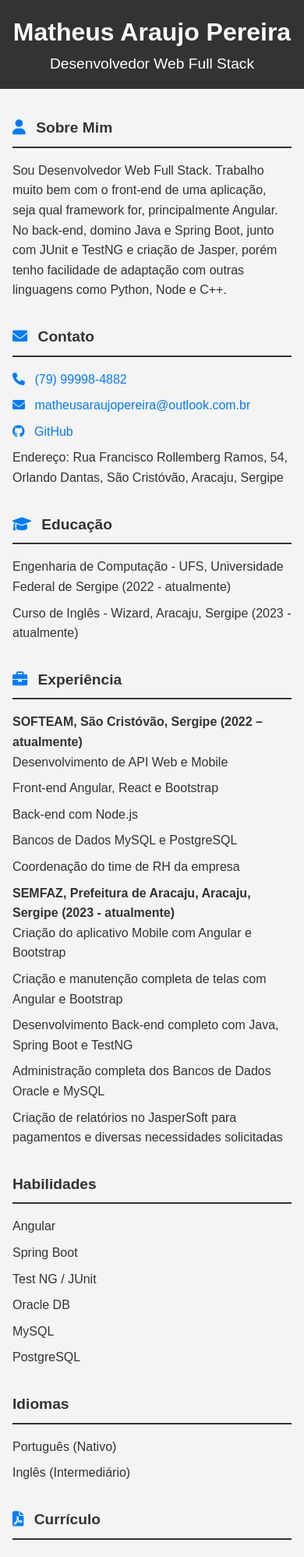
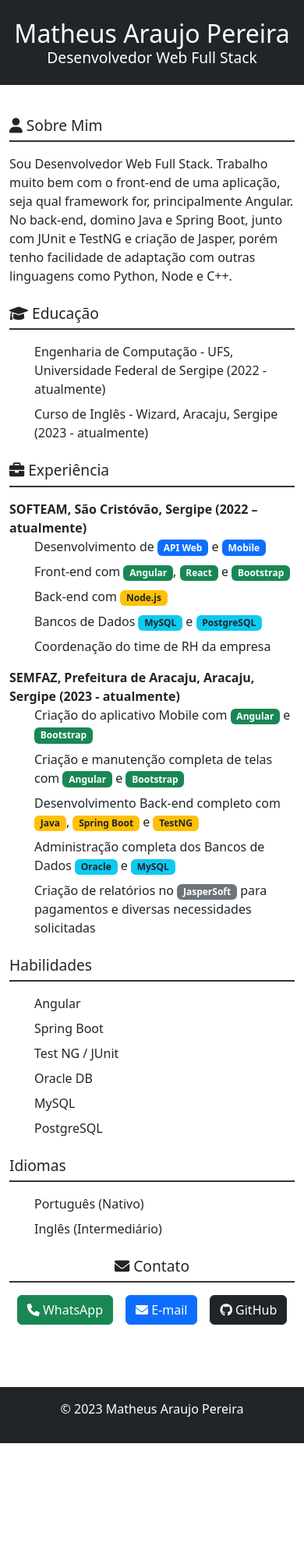
Before and after one commit to matheus-araujo-pereira/meu-curriculo, a plain HTML site: page index.html in a window 390 px wide. Shown: the top 1997 px of the page at 78% size. After the commit the page ends 1851 px from the top, so only its background shows below. Drawn offline with nearby package versions, Linux system fonts and the light colour scheme.

Commit message:
melhora o layout do currículo com responsividade, estilização de seções e ícones, e remove estilos desnecessários

```diff
--- a/index.html
+++ b/index.html
@@ -7,67 +7,53 @@
     <title>Currículo - Matheus Araujo Pereira</title>
     <link rel="stylesheet" href="style.css">
     <link rel="stylesheet" href="https://cdnjs.cloudflare.com/ajax/libs/font-awesome/6.0.0-beta3/css/all.min.css">
+    <link rel="stylesheet" href="https://cdn.jsdelivr.net/npm/bootstrap@5.3.0/dist/css/bootstrap.min.css">
 </head>
 
 <body>
-    <header>
+    <header class="bg-dark text-white text-center py-4">
         <h1>Matheus Araujo Pereira</h1>
-        <h2>Desenvolvedor Web Full Stack</h2>
+        <h2 class="fw-light">Desenvolvedor Web Full Stack</h2>
     </header>
-    <main>
-        <section id="sobre">
+    <main class="container my-4" style="max-width: 1200px;">
+        <section id="sobre" class="mb-4">
             <h3><i class="fa fa-user"></i> Sobre Mim</h3>
             <p>Sou Desenvolvedor Web Full Stack. Trabalho muito bem com o front-end de uma aplicação, seja qual
                 framework for, principalmente Angular. No back-end, domino Java e Spring Boot, junto com JUnit e TestNG
                 e criação de Jasper, porém tenho facilidade de adaptação com outras linguagens como Python, Node e C++.
             </p>
         </section>
-        <section id="contato">
-            <h3><i class="fa fa-envelope"></i> Contato</h3>
-            <ul>
-                <li><i class="fa fa-phone"></i> <a
-                        href="https://wa.me/SEU_NUMERO?text=Olá%20Matheus,%20gostaria%20de%20entrar%20em%20contato!">(79)
-                        99998-4882</a></li>
-                <li><i class="fa fa-envelope"></i> <a
-                        href="mailto:matheusaraujopereira@outlook.com.br">matheusaraujopereira@outlook.com.br</a></li>
-                <li><i class="fab fa-github"></i> <a href="https://github.com/matheus-araujo-pereira"
-                        target="_blank">GitHub</a></li>
-                <li>Endereço: Rua Francisco Rollemberg Ramos, 54, Orlando Dantas, São Cristóvão, Aracaju, Sergipe</li>
-            </ul>
-        </section>
-        <section id="educacao">
+        <section id="educacao" class="mb-4">
             <h3><i class="fa fa-graduation-cap"></i> Educação</h3>
             <ul>
                 <li>Engenharia de Computação - UFS, Universidade Federal de Sergipe (2022 - atualmente)</li>
                 <li>Curso de Inglês - Wizard, Aracaju, Sergipe (2023 - atualmente)</li>
             </ul>
         </section>
-        <section id="experiencia">
+        <section id="experiencia" class="mb-4">
             <h3><i class="fa fa-briefcase"></i> Experiência</h3>
-            <ul>
-                <li>
+            <div class="mb-3">
                 <strong>SOFTEAM, São Cristóvão, Sergipe (2022 – atualmente)</strong>
                 <ul>
-                        <li>Desenvolvimento de API Web e Mobile</li>
-                        <li>Front-end Angular, React e Bootstrap</li>
-                        <li>Back-end com Node.js</li>
-                        <li>Bancos de Dados MySQL e PostgreSQL</li>
+                    <li>Desenvolvimento de <span class="badge bg-primary">API Web</span> e <span class="badge bg-primary">Mobile</span></li>
+                    <li>Front-end com <span class="badge bg-success">Angular</span>, <span class="badge bg-success">React</span> e <span class="badge bg-success">Bootstrap</span></li>
+                    <li>Back-end com <span class="badge bg-warning text-dark">Node.js</span></li>
+                    <li>Bancos de Dados <span class="badge bg-info text-dark">MySQL</span> e <span class="badge bg-info text-dark">PostgreSQL</span></li>
                     <li>Coordenação do time de RH da empresa</li>
                 </ul>
-                </li>
-                <li>
+            </div>
+            <div>
                 <strong>SEMFAZ, Prefeitura de Aracaju, Aracaju, Sergipe (2023 - atualmente)</strong>
                 <ul>
-                        <li>Criação do aplicativo Mobile com Angular e Bootstrap</li>
-                        <li>Criação e manutenção completa de telas com Angular e Bootstrap</li>
-                        <li>Desenvolvimento Back-end completo com Java, Spring Boot e TestNG</li>
-                        <li>Administração completa dos Bancos de Dados Oracle e MySQL</li>
-                        <li>Criação de relatórios no JasperSoft para pagamentos e diversas necessidades solicitadas</li>
+                    <li>Criação do aplicativo Mobile com <span class="badge bg-success">Angular</span> e <span class="badge bg-success">Bootstrap</span></li>
+                    <li>Criação e manutenção completa de telas com <span class="badge bg-success">Angular</span> e <span class="badge bg-success">Bootstrap</span></li>
+                    <li>Desenvolvimento Back-end completo com <span class="badge bg-warning text-dark">Java</span>, <span class="badge bg-warning text-dark">Spring Boot</span> e <span class="badge bg-warning text-dark">TestNG</span></li>
+                    <li>Administração completa dos Bancos de Dados <span class="badge bg-info text-dark">Oracle</span> e <span class="badge bg-info text-dark">MySQL</span></li>
+                    <li>Criação de relatórios no <span class="badge bg-secondary">JasperSoft</span> para pagamentos e diversas necessidades solicitadas</li>
                 </ul>
-                </li>
-            </ul>
+            </div>
         </section>
-        <section id="habilidades">
+        <section id="habilidades" class="mb-4">
             <h3>Habilidades</h3>
             <ul>
                 <li>Angular</li>
@@ -78,21 +64,32 @@
                 <li>PostgreSQL</li>
             </ul>
         </section>
-        <section id="idiomas">
+        <section id="idiomas" class="mb-4">
             <h3>Idiomas</h3>
             <ul>
                 <li>Português (Nativo)</li>
                 <li>Inglês (Intermediário)</li>
             </ul>
         </section>
-        <section>
-            <h3><i class="fa fa-file-pdf"></i> Currículo</h3>
-            <a href="curriculo_matheus_araujo_pereira.pdf" class="download-btn" download>Baixar Currículo</a>
+        <section id="contato" class="text-center">
+            <h3><i class="fa fa-envelope"></i> Contato</h3>
+            <div class="d-flex justify-content-center gap-3">
+                <a href="https://wa.me/SEU_NUMERO?text=Olá%20Matheus,%20gostaria%20de%20entrar%20em%20contato!" class="btn btn-success">
+                    <i class="fa fa-phone"></i> WhatsApp
+                </a>
+                <a href="mailto:matheusaraujopereira@outlook.com.br" class="btn btn-primary">
+                    <i class="fa fa-envelope"></i> E-mail
+                </a>
+                <a href="https://github.com/matheus-araujo-pereira" target="_blank" class="btn btn-dark">
+                    <i class="fab fa-github"></i> GitHub
+                </a>
+            </div>
         </section>
     </main>
-    <footer>
+    <footer class="bg-dark text-white text-center py-3">
         <p>&copy; 2023 Matheus Araujo Pereira</p>
     </footer>
+    <script src="https://cdn.jsdelivr.net/npm/bootstrap@5.3.0/dist/js/bootstrap.bundle.min.js"></script>
     <script src="script.js"></script>
 </body>
 
--- a/style.css
+++ b/style.css
@@ -83,28 +83,3 @@ footer {
         font-size: 1.2rem;
     }
 }
-
-/* Estilização de ícones */
-.fa, .fab {
-    margin-right: 0.5rem;
-    color: #007BFF;
-}
-
-.fa:hover {
-    color: #0056b3;
-}
-
-/* Botão de download */
-.download-btn {
-    display: inline-block;
-    padding: 0.5rem 1rem;
-    background-color: #007BFF;
-    color: #fff;
-    text-decoration: none;
-    border-radius: 5px;
-    margin-top: 1rem;
-}
-
-.download-btn:hover {
-    background-color: #0056b3;
-}
```
Lines whose indentation alone changed are shown as unchanged.
